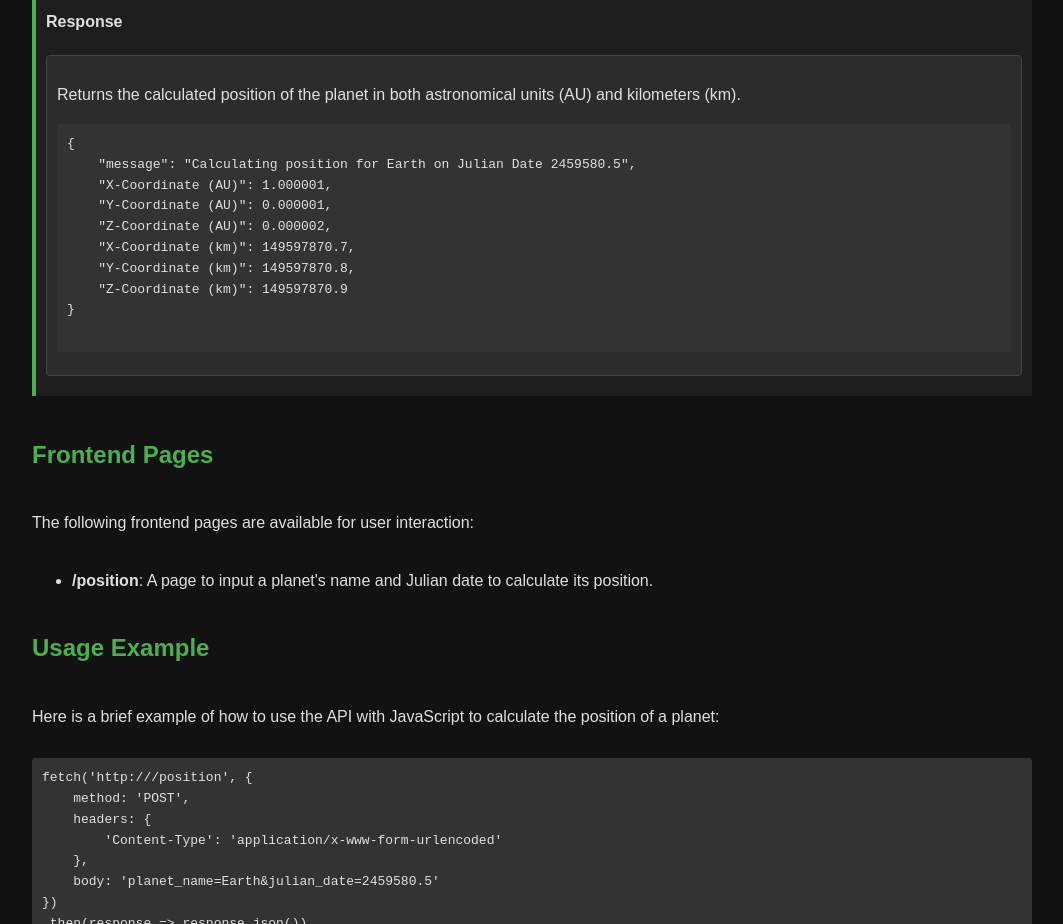
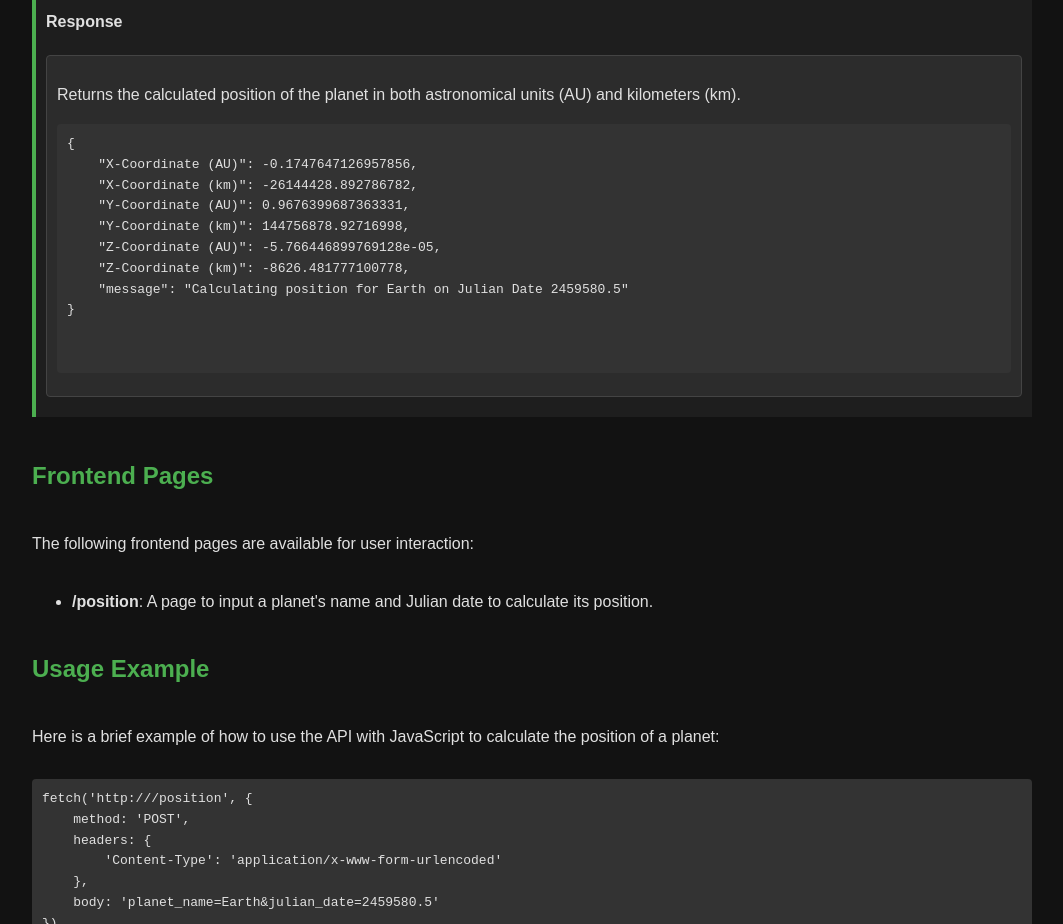
Before and after one commit to keyaanminhas/OrreryWebApp, a plain HTML site: page docs.html in a window 1280 px wide. Shown: the part 1420-2344 px from the top of the page, without its empty margins (108-1171 px from the left). Drawn offline with Linux system fonts and the light colour scheme.

Commit message:
fixed sample docs

```diff
--- a/docs.html
+++ b/docs.html
@@ -103,14 +103,15 @@ planet_name=Earth&julian_date=2459580.5
             <p>Returns the calculated position of the planet in both astronomical units (AU) and kilometers (km).</p>
             <pre>
 {
-    "message": "Calculating position for Earth on Julian Date 2459580.5",
-    "X-Coordinate (AU)": 1.000001,
-    "Y-Coordinate (AU)": 0.000001,
-    "Z-Coordinate (AU)": 0.000002,
-    "X-Coordinate (km)": 149597870.7,
-    "Y-Coordinate (km)": 149597870.8,
-    "Z-Coordinate (km)": 149597870.9
+    "X-Coordinate (AU)": -0.1747647126957856,
+    "X-Coordinate (km)": -26144428.892786782,
+    "Y-Coordinate (AU)": 0.9676399687363331,
+    "Y-Coordinate (km)": 144756878.92716998,
+    "Z-Coordinate (AU)": -5.766446899769128e-05,
+    "Z-Coordinate (km)": -8626.481777100778,
+    "message": "Calculating position for Earth on Julian Date 2459580.5"
 }
+
             </pre>
         </div>
     </div>
```
